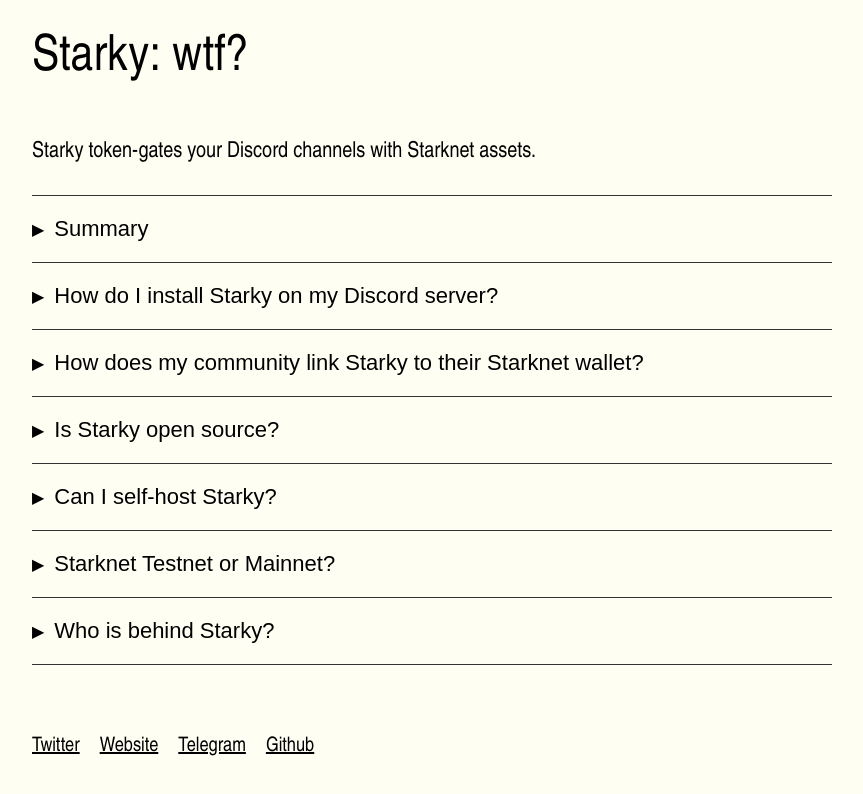
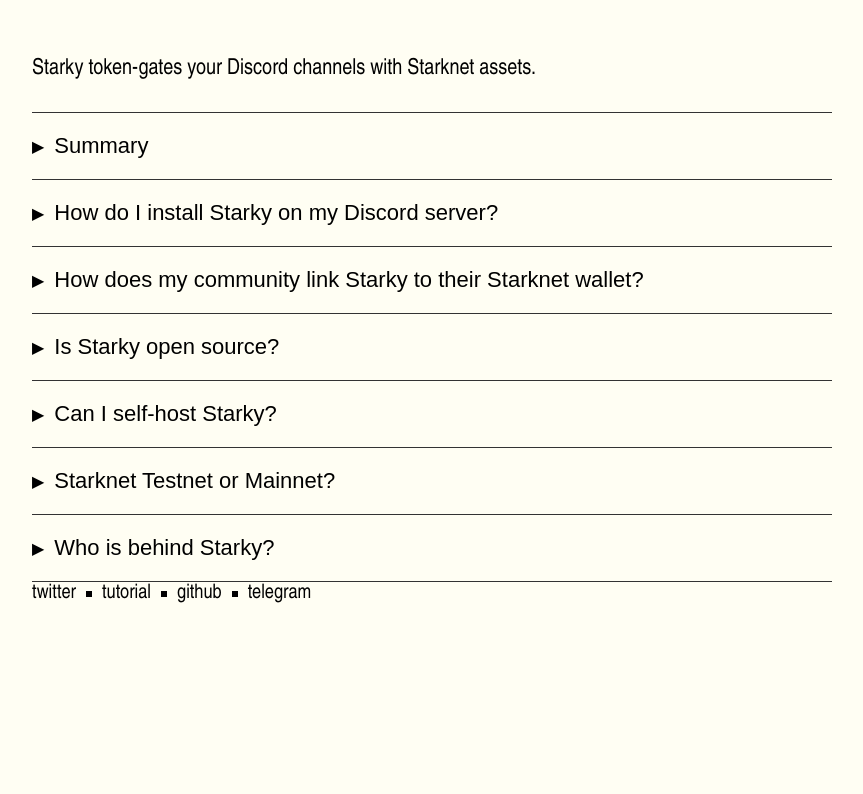
Before and after one commit to nmalzieu/starky, a Next.js app: page /help in a window 1280 px wide. Shown: the part 266-1060 px from the top of the page, without its empty margins (208-1071 px from the left). After the commit the page ends 982 px from the top, so only its background shows below. Built offline with nearby package versions, Linux system fonts and the light colour scheme.

Commit message:
Fix: Reuse main page logo and footer component on /help page

```diff
--- /dev/null
+++ b/components/Footer.tsx
@@ -0,0 +1,38 @@
+import React from "react";
+import styles from "../styles/SocialLinks.module.scss";
+
+const Footer = () => {
+  return (
+    <div className={styles.socialLinks}>
+      <a href="https://twitter.com/starky_wtf" target="_blank" rel="noopener noreferrer">
+        twitter
+      </a>
+      <div className={styles.separator} />
+      <a
+        href="https://starkywtf.notion.site/Starky-wtf-f2f918be668b4e96863e82c0791e317c"
+        target="_blank"
+        rel="noopener noreferrer"
+      >
+        tutorial
+      </a>
+      <div className={styles.separator} />
+      <a
+        href="https://github.com/nmalzieu/starky"
+        target="_blank"
+        rel="noopener noreferrer"
+      >
+        github
+      </a>
+      <div className={styles.separator} />
+      <a
+        href="https://t.me/+Mi34Im1Uafc1Y2Q8"
+        target="_blank"
+        rel="noopener noreferrer"
+      >
+        telegram
+      </a>
+    </div>
+  );
+};
+
+export default Footer;
--- a/pages/help.tsx
+++ b/pages/help.tsx
@@ -4,8 +4,9 @@ import Link from "next/link";
 import CollapsibleSection from "../components/CollapsibleSection";
 import styles from "../styles/Help.module.scss";
 import Image from "next/image";
-import Logoblack from "../components/Logo-black";
+import Logo from "../components/Logo";
 import github from "../components/github-icon.png";
+import Footer from "../components/Footer";
 
 const HelpPage = () => {
   return (
@@ -16,9 +17,9 @@ const HelpPage = () => {
       </Head>
       <div className={styles.helpPageWrapper}>
         <main className={styles.helpContainer}>
-          {/* Logo */}
+          {/* Logo - Now using the same Logo component as the main page */}
           <div className={styles.logoSvg}>
-            <Logoblack />
+            <Logo />
           </div>
           <h1>Starky: wtf?</h1>
           <p className={styles.description}>
@@ -172,12 +173,8 @@ const HelpPage = () => {
             </CollapsibleSection>
           </div>
 
-          <footer className={styles.helpFooter}>
-            <Link href="https://twitter.com/starky_wtf">Twitter</Link>
-            <Link href="https://starky.wtf/">Website</Link>
-            <Link href="https://t.me/+Mi34Im1Uafc1Y2Q8">Telegram</Link>
-            <Link href="https://github.com/nmalzieu/starky">Github</Link>
-          </footer>
+          {/* Using the newly created Footer component */}
+          <Footer />
         </main>
       </div>
     </>
```
Also changed, not shown: styles/Footer.module.scss (added, +19 -0 lines).
